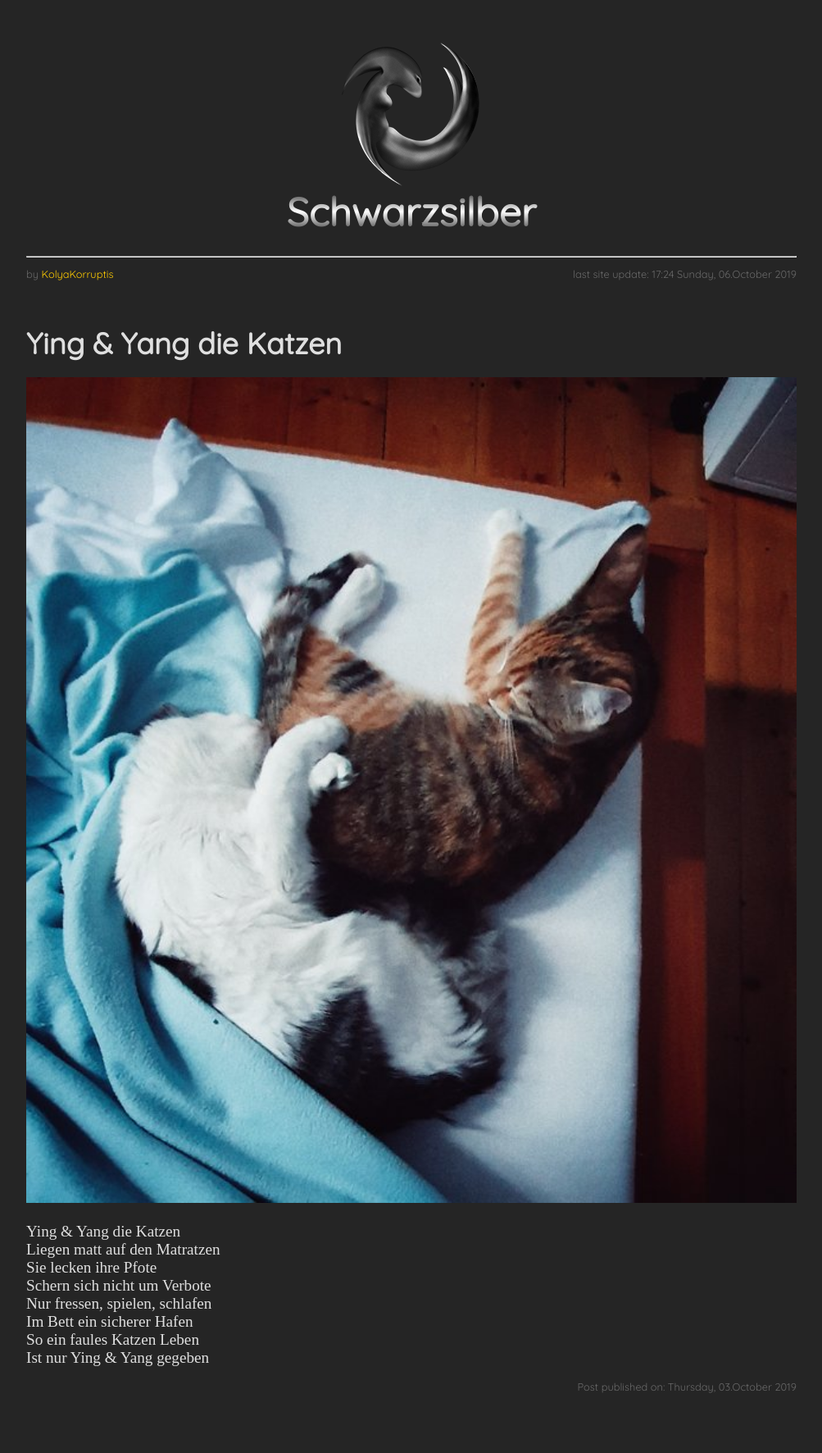
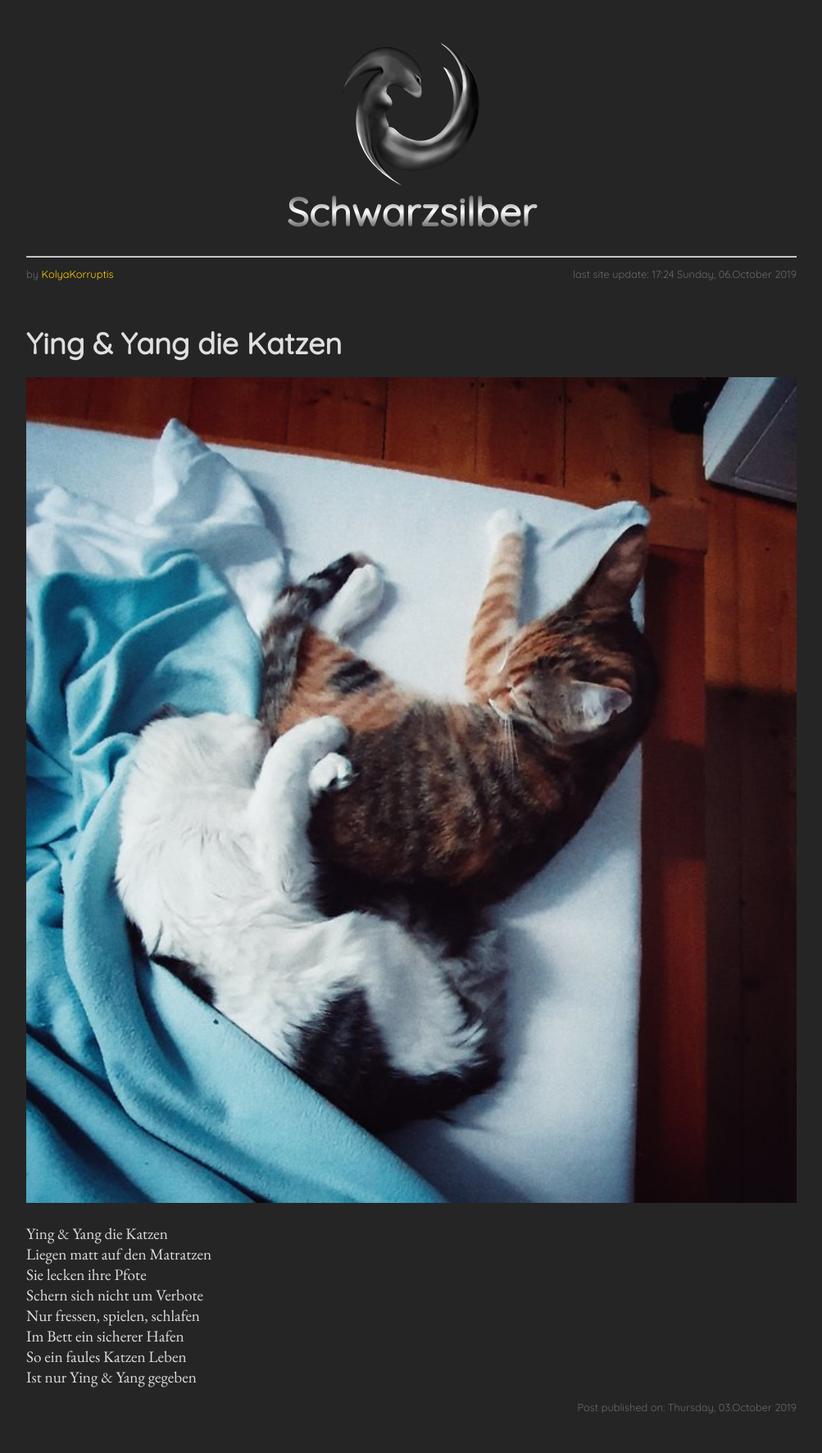
Before and after one commit to KolyaKorruptis/.github.io, a Jekyll site: the page built from _posts/2019-10-03-Ying-&-Yang-die-Katzen.md, in a window 1280 px wide. Shown: the whole page at 82% size, without its empty margins (138-1141 px from the left). Built offline with Jekyll 4.4.1, drawn with Linux system fonts in a browser that asks for light colours; the repository's description, which GitHub fills in, is left out; before the commit the page ends 1747 px from its top, so only the background shows below that.

Commit message:
font var fix

```diff
--- a/css/vars.css
+++ b/css/vars.css
@@ -4,7 +4,7 @@
   --lightgrey: #696969;
   --flint: #333;
   --active: red;
-  --text: 'EB+Garamond', serif;
+  --text: 'EB Garamond', serif;
   --headline: 'Quicksand', sans-serif;
   --siteBgColor: #252525;
   --fontSize: 24px;
```
